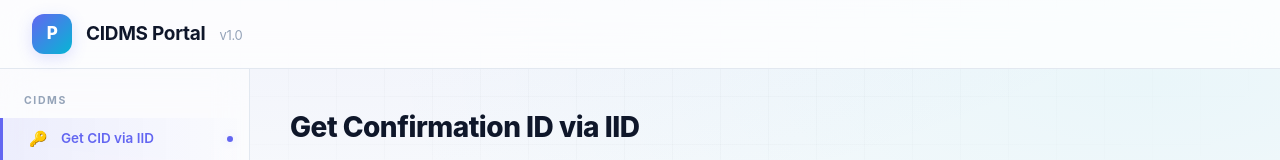
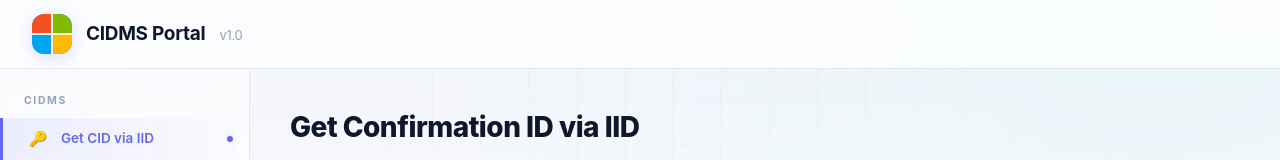
Before and after one commit to bparihar/cidms-portal, a website: page index.html in a window 1280 px wide. Shown: the top 160 px of the page. Drawn offline with Linux system fonts and the light colour scheme.

Commit message:
Add portal logo

```diff
--- a/index.html
+++ b/index.html
@@ -111,6 +111,15 @@
     box-shadow: 0 4px 16px var(--accent-glow);
     position: relative;
     overflow: hidden;
+    flex-shrink: 0;
+  }
+
+  .logo img {
+    width: 100%;
+    height: 100%;
+    object-fit: cover;
+    border-radius: 12px;
+    display: block;
   }
 
   .logo::after {
@@ -718,7 +727,7 @@
 <!-- Header -->
 <div class="header">
   <div class="header-left">
-    <div class="logo">P</div>
+    <div class="logo"><img src="logo.png" alt="CIDMS Portal"></div>
     <h1>CIDMS Portal <span>v1.0</span></h1>
   </div>
 </div>
```
Also changed, not shown: logo.png (added).
